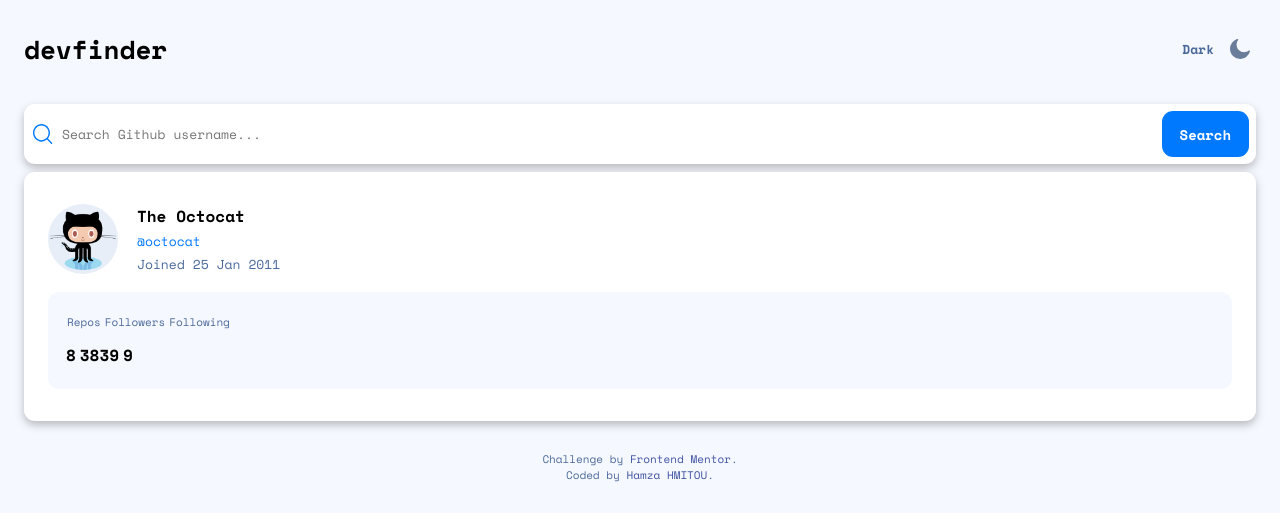
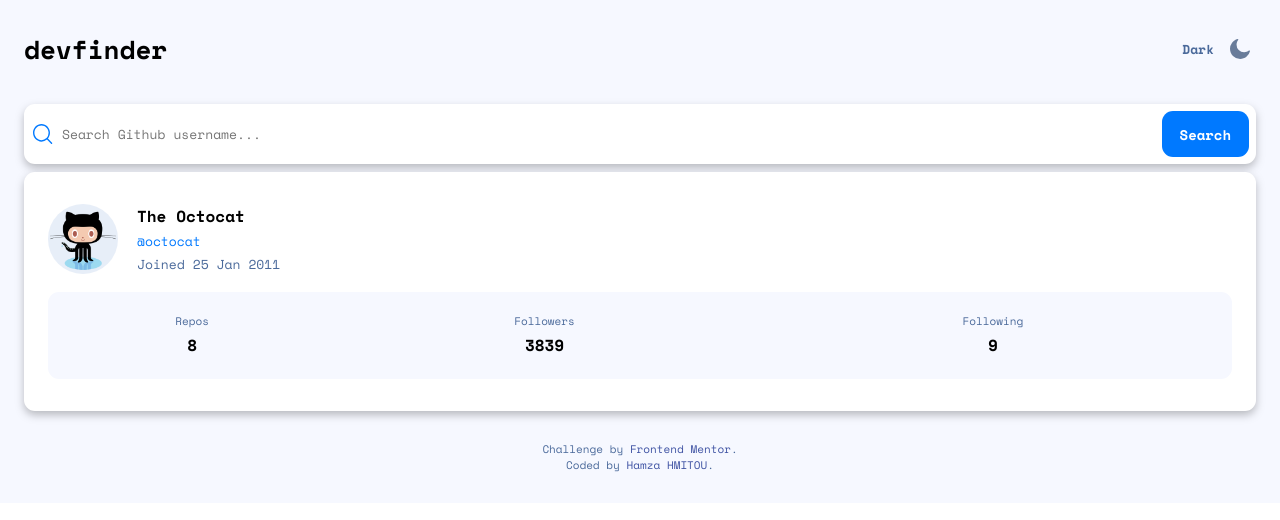
Before and after one commit to hhamza1/fem-github-user-search, a React (Create React App) app: page / in a window 1280 px wide. Shown: the top 520 px of the page. Built offline with nearby package versions, Linux system fonts and the light colour scheme.

Commit message:
Corrected table layout and data alignment

```diff
--- a/src/containers/UserDetails.js
+++ b/src/containers/UserDetails.js
@@ -16,11 +16,11 @@
                 </div>
             </div>
             <table class="user-stats">
-                <th>
-                    <td>Repos</td>
-                    <td>Followers</td>
-                    <td>Following</td>
-                </th>
+                <tr>
+                    <th>Repos</th>
+                    <th>Followers</th>
+                    <th>Following</th>
+                </tr>
                 <tr>
                     <td>8</td>
                     <td>3839</td>
--- a/src/containers/UserDetails.scss
+++ b/src/containers/UserDetails.scss
@@ -39,27 +39,17 @@
 
 
     .user-stats {
-        display: grid;
-        grid-template-rows: repeat(2, 1fr);
-        grid-template-columns: repeat(3, 1fr);
         margin-top: 18px;
         padding: 18px 14px 19px 15px;
         background-color:  #f6f8ff;
         border-radius: 11px;
         width: 100%;
-
-        th {
-            grid-column: 1 / 4;
-        }
+        text-align: center;
 
         th {
             font-size: .6875rem;
             color: #4B6A9B;
             font-weight: 400;
-        }
-
-        td {
-            grid-column: auto;
         }
 
         tr {
```
